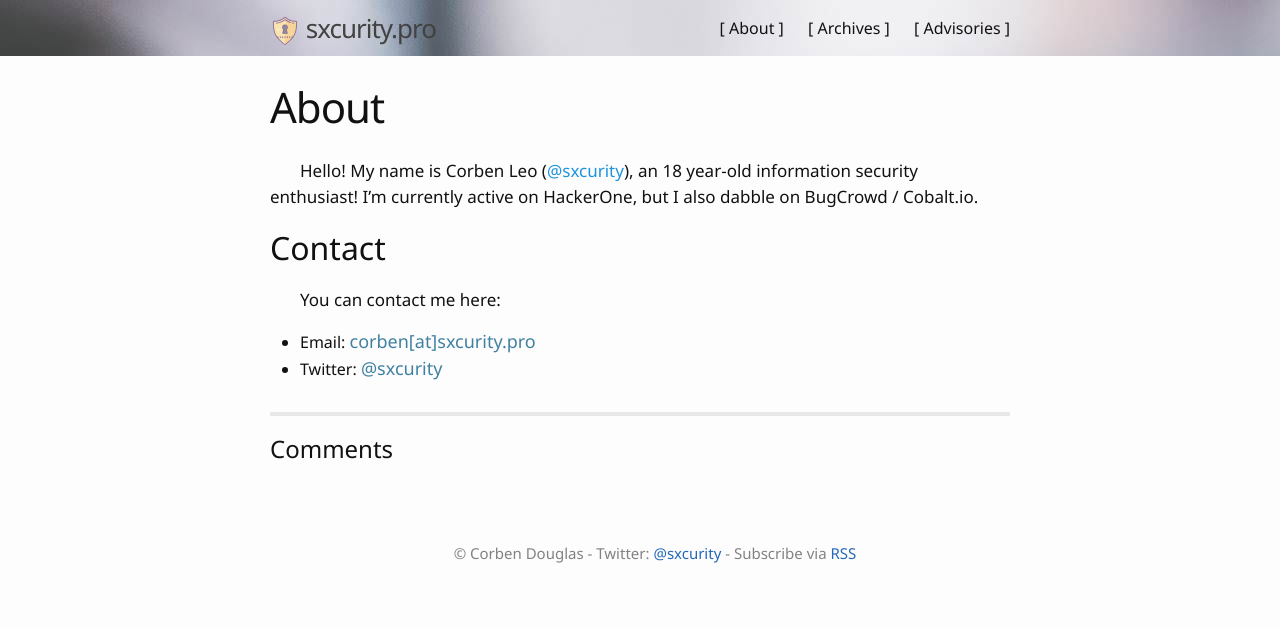
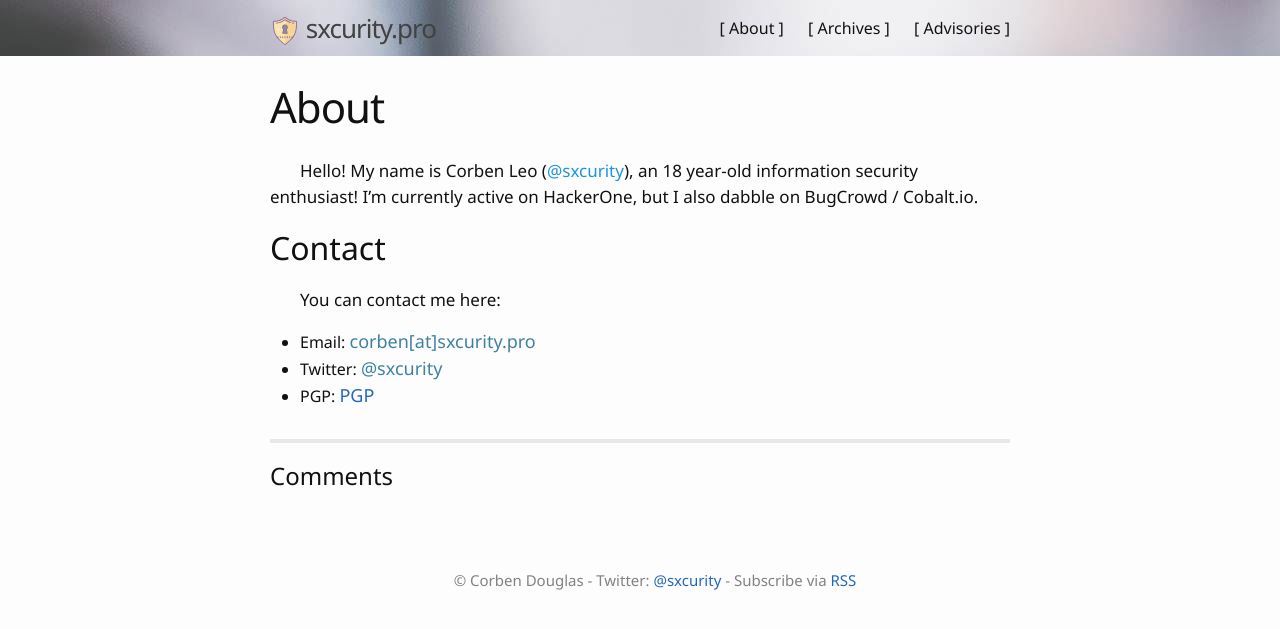
Before and after one commit to headstrong83/sxcurity.github.io, a Jekyll site: the page built from about.md, in a window 1280 px wide. Shown: the top 629 px of the page. Built offline with Jekyll 4.4.1, drawn with Linux system fonts in a browser that asks for light colours; comment, search, counter and statistics services are not loaded.

Commit message:
Update about.md

```diff
--- a/about.md
+++ b/about.md
@@ -9,3 +9,4 @@ Hello! My name is Corben Leo (<a href="https://twitter.com/sxcurity"><font color
 You can contact me here:
 * Email: <font color="#4081A1" size="4%">corben[at]sxcurity.pro</font>
 * Twitter: <font color="#4081A1" size="4%">@sxcurity</font>
+* PGP: <font color="#4081A1" size="4%"><a href="/pgp.txt">PGP</a></font>
```
